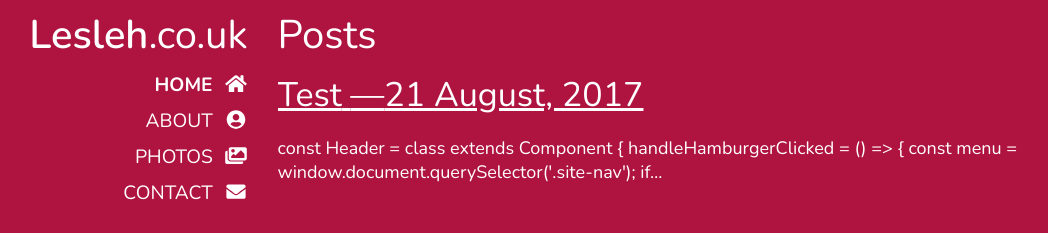
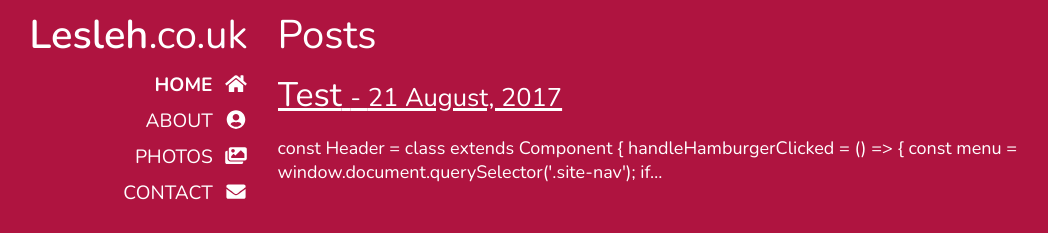
Before and after one commit to lesleh/lesleh.co.uk, a Gatsby site in the folder frontend/: page / in a window 1280 px wide. Shown: the top 233 px of the page, without its empty margins (115-1163 px from the left). Built offline with nearby package versions, Linux system fonts and the light colour scheme; Gatsby itself is replaced by a stand-in of ours.

Commit message:
Add blog post styling

```diff
--- a/frontend/src/components/blog_post.js
+++ b/frontend/src/components/blog_post.js
@@ -2,15 +2,14 @@ import React from 'react';
 import { Link } from 'gatsby';
 
 const BlogPost = ({ node, includeTitle = false }) => (
-  <div>
+  <article className="blog-post">
     { includeTitle
       && (
-        <h2>
+        <h2 className="blog-post__title">
           <Link to={node.fields.slug}>
             {node.frontmatter.title}
             {' '}
-            <span>
-              —
+            <span className="blog-post__date">
               {node.frontmatter.date}
             </span>
           </Link>
@@ -18,7 +17,7 @@ const BlogPost = ({ node, includeTitle = false }) => (
       )
     }
     <p>{node.excerpt}</p>
-  </div>
+  </article>
 );
 
 export default BlogPost;
--- /dev/null
+++ b/frontend/src/stylesheets/_blog_post.scss
@@ -0,0 +1,7 @@
+.blog-post__date {
+  font-size: 75%;
+
+  &:before {
+    content: ' - ';
+  }
+}
--- a/frontend/src/stylesheets/_style.scss
+++ b/frontend/src/stylesheets/_style.scss
@@ -3,6 +3,7 @@
 @import "./variables";
 @import "./mixins";
 
+@import "./blog_post";
 @import "./buttons";
 @import "./footer";
 @import "./forms";
```
